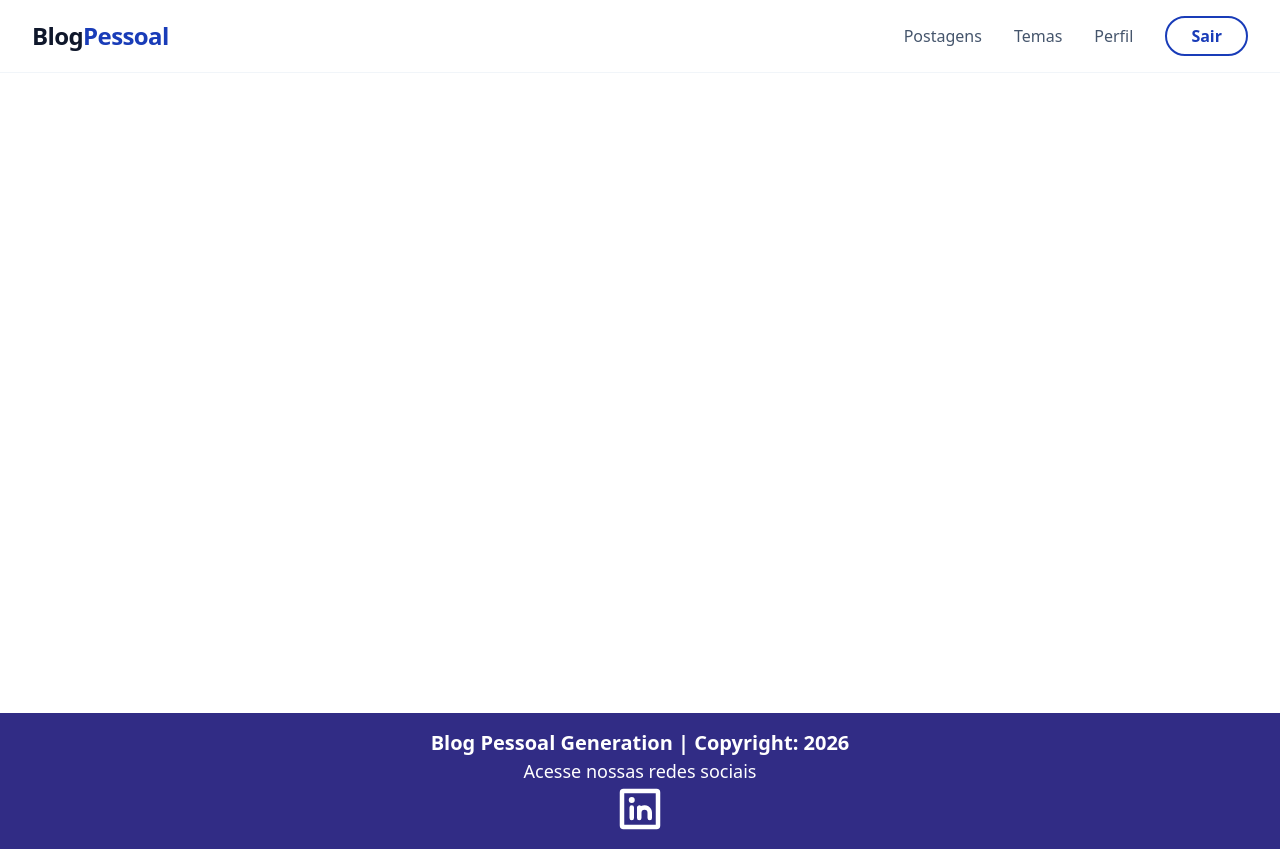
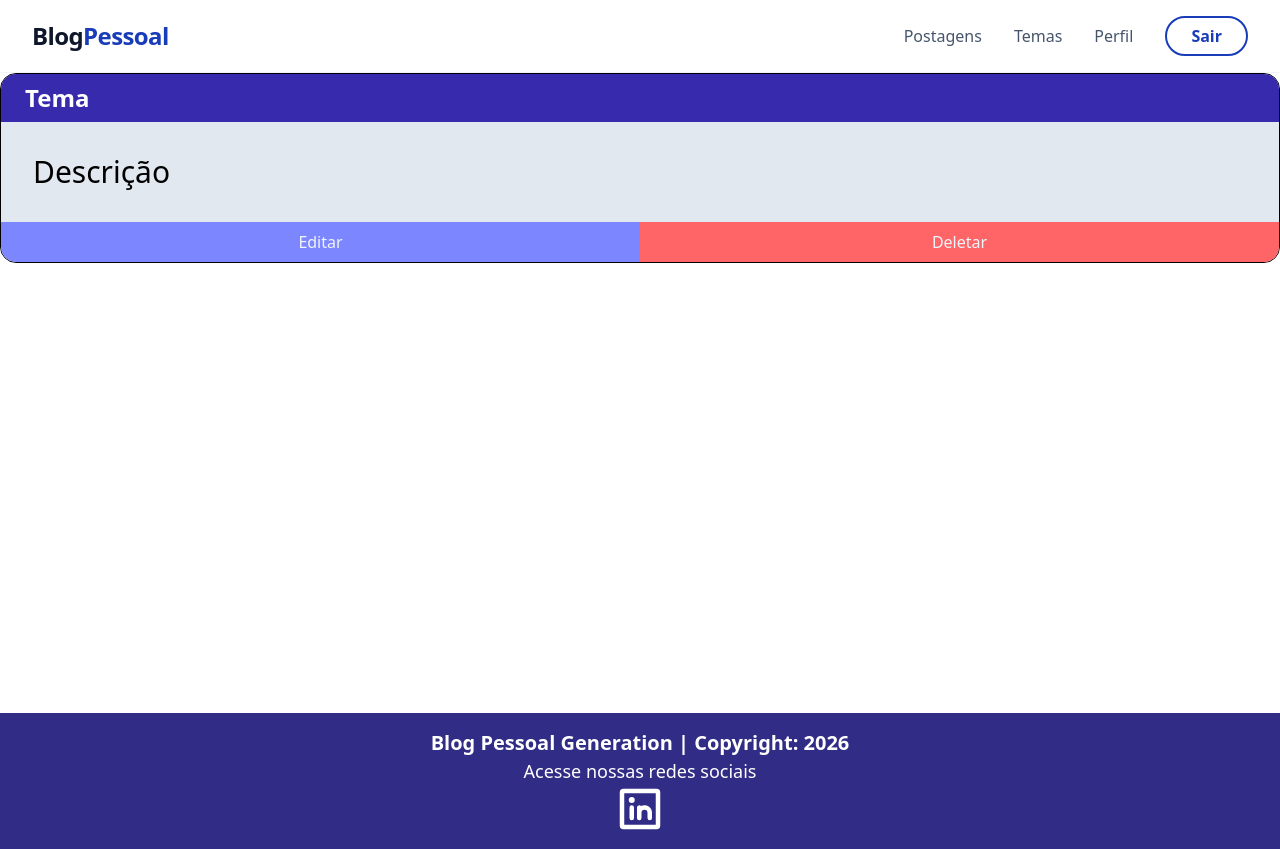
Before and after one commit to Eduarddoribeiro/blog-pessoal-react, a React (Vite) app: page /temas in a window 1280 px wide. Built offline with nearby package versions, Linux system fonts and the light colour scheme.

Commit message:
feat: cria componente CardTema e configura rotas

```diff
--- a/src/App.tsx
+++ b/src/App.tsx
@@ -5,6 +5,8 @@ import Home from "./pages/home/Home"
 import Cadastro from './pages/cadastro/Cadastro'
 import Login from './pages/login/Login'
 import { AuthProvider } from './contexts/AuthContext'
+import CardTema from './components/tema/cardtema/CardTema'
+CardTema
 
 function App() {
 
@@ -18,6 +20,7 @@ function App() {
             <Route path="/" element={<Login />}></Route>
             <Route path="/home" element={<Home />}></Route>
             <Route path="/cadastro" element={<Cadastro />}></Route>
+            <Route path="/temas" element={<CardTema />}></Route>
           </Routes>
         </div>
         <Footer />
--- /dev/null
+++ b/src/components/tema/cardtema/CardTema.tsx
@@ -0,0 +1,24 @@
+import { Link } from "react-router-dom";
+
+function CardTema() {
+    return (
+        <div className="border flex flex-col rounded-2xl overflow-hidden justify-between">
+            <header className="py-2 px-6 bg-indigo-800 text-white font-bold text-2xl">Tema</header>
+            <p className="p-8 text-3xl bg-slate-200 h-full">Descrição</p>
+
+            <div className="flex">
+                <Link to=''
+                className="w-full text-slate-100 bg-indigo-400 hover:bg-indigo-800 flex items-center justify-center py-2">
+                    <button>Editar</button>
+                </Link>
+
+                <Link to=''
+                className=" text-slate-100 bg-red-400 hover:bg-red-700 w-full flex items-center justify-center">
+                    <button>Deletar</button>
+                </Link>
+            </div>
+        </div>
+    )
+}
+
+export default CardTema
```
Also changed, not shown: src/pages/login/Login.tsx (line endings or trailing spaces).
